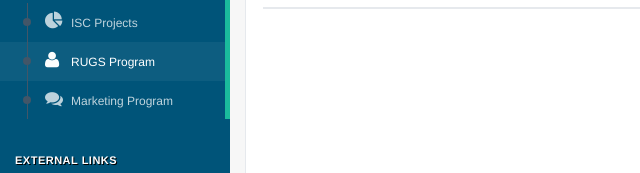
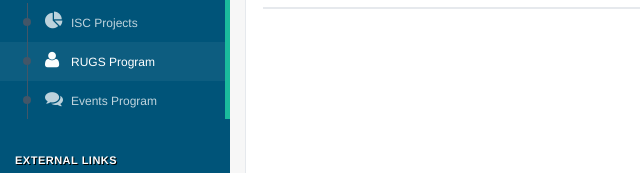
Before and after one commit to RConsortium/project-analysis, a plain HTML site: page rugs.html in a window 1280 px wide. Shown: the part 212-385 px from the top of the page, 0-640 px from the left. Drawn offline with nearby package versions, Linux system fonts and the light colour scheme; no server answers.

Commit message:
changed `marketing` to `events`

```diff
--- a/rugs.html
+++ b/rugs.html
@@ -79,7 +79,7 @@
                     <ul class="nav child_menu" >
                       <li><a href="isc.html"><i class="fa fa-pie-chart"></i>ISC Projects</a></li>
                       <li><a href="rugs.html"><i class="fa fa-user"></i>RUGS Program</a></li>
-                      <li><a href="events.html"><i class="fa fa-comments"></i>Marketing Program</a></li>
+                      <li><a href="events.html"><i class="fa fa-comments"></i>Events Program</a></li>
                     </ul>
                   </li>
                                   </ul>
```
